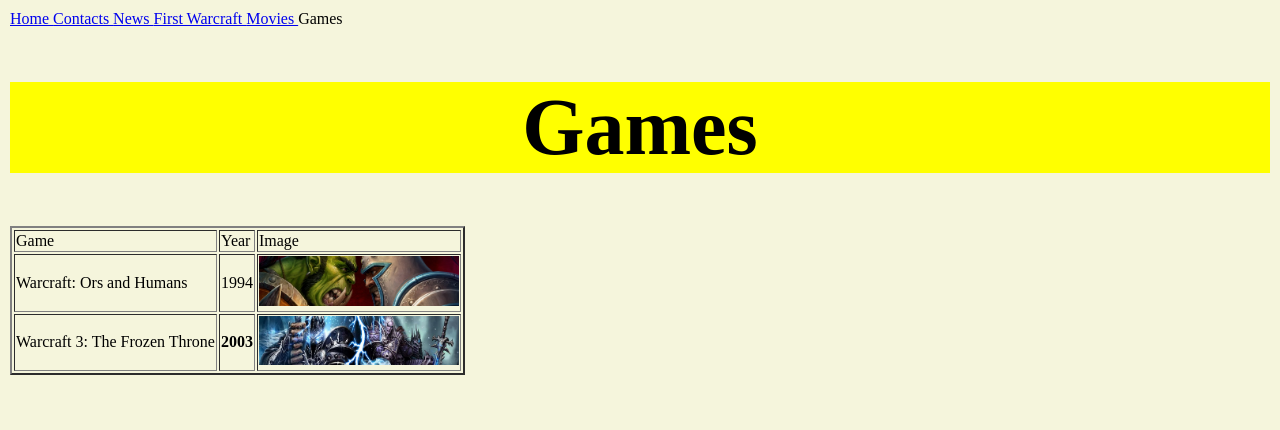
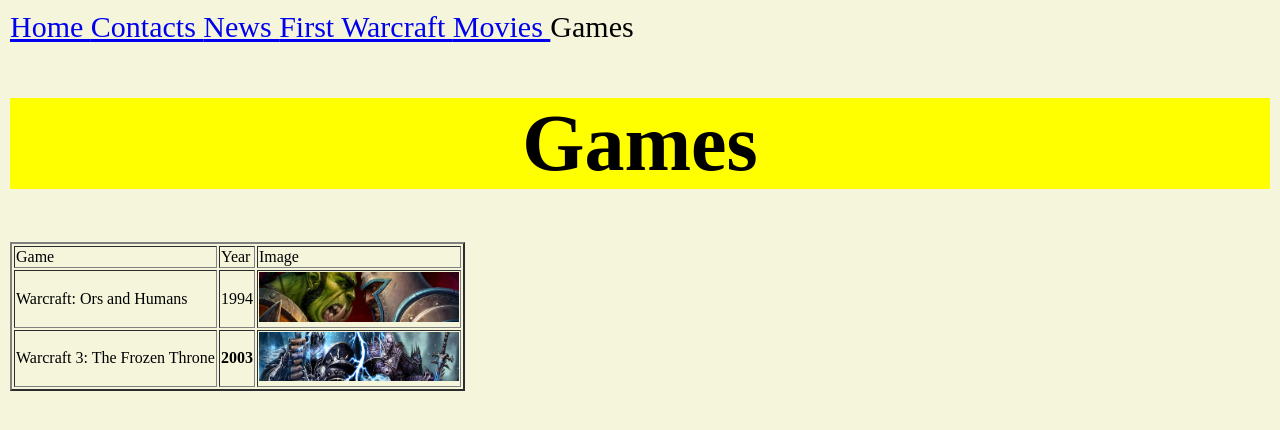
Before and after one commit to emaxiss/html2, a plain HTML site: page Games.html in a window 1280 px wide. Drawn offline with Linux system fonts and the light colour scheme.

Commit message:
menu fonts added

```diff
--- a/Games.html
+++ b/Games.html
@@ -7,12 +7,12 @@
 </head>
 
 <body>
-<a href=index.html> Home </a>
-<a href=contacts.html> Contacts </a>
-<a href=News.html> News </a>
-<a href=First_warcraft.html> First Warcraft </a>
-<a href=Movies.html> Movies </a>
-<span> Games </span>
+<a href=index.html class="tinny-title"> Home </a>
+<a href=contacts.html class="tinny-title"> Contacts </a>
+<a href=News.html class="tinny-title"> News </a>
+<a href=First_warcraft.html class="tinny-title"> First Warcraft </a>
+<a href=Movies.html class="tinny-title"> Movies </a>
+<span class="tinny-title"> Games </span>
 
 <h1 class="super-title">Games</h1>
 
```
Also changed, not shown: First_warcraft.html (+6 -6 lines), News.html (+6 -6 lines), contacts.html (+6 -6 lines).
